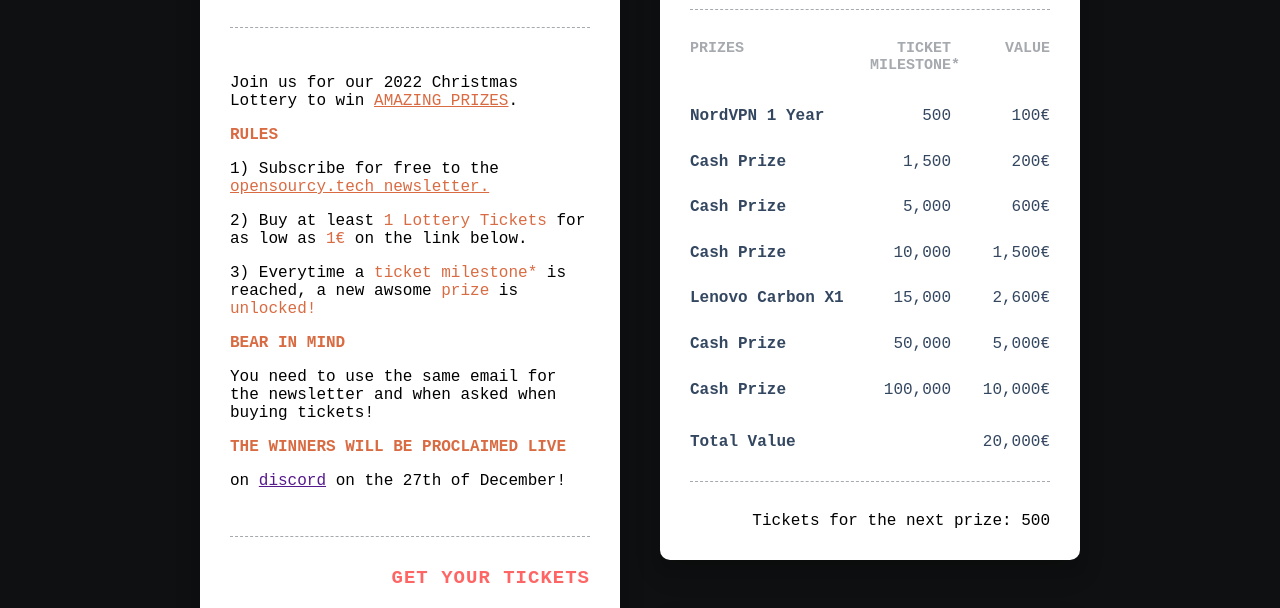
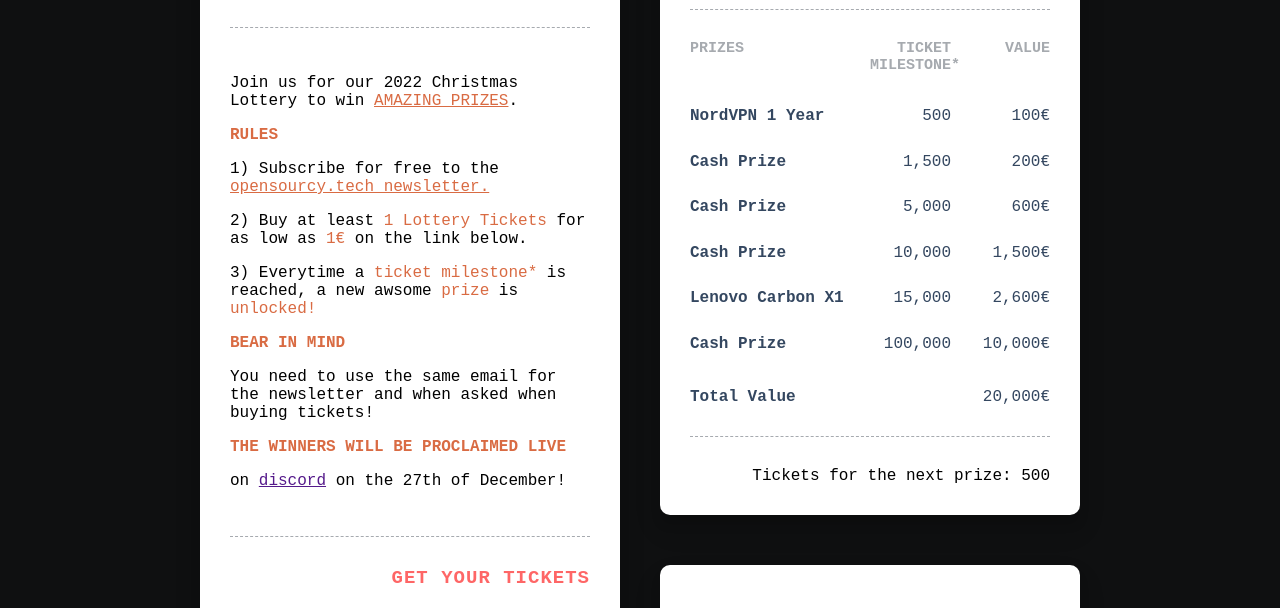
Before and after one commit to gabsalvo/opensourcy.tech, a plain HTML site: page pages/lottery.html in a window 1280 px wide. Shown: the part 155-763 px from the top of the page. Drawn offline with Linux system fonts and the light colour scheme; a script that the page names is missing; a web font is replaced by a local one.

Commit message:
Update lottery.html

```diff
--- a/pages/lottery.html
+++ b/pages/lottery.html
@@ -109,12 +109,6 @@
 
         <figure>
           <span><strong>Cash Prize</strong></span>
-          <span>50,000</span>
-          <span>5,000€</span>
-        </figure>
-
-        <figure>
-          <span><strong>Cash Prize</strong></span>
           <span>100,000</span>
           <span>10,000€</span>
         </figure>
```
